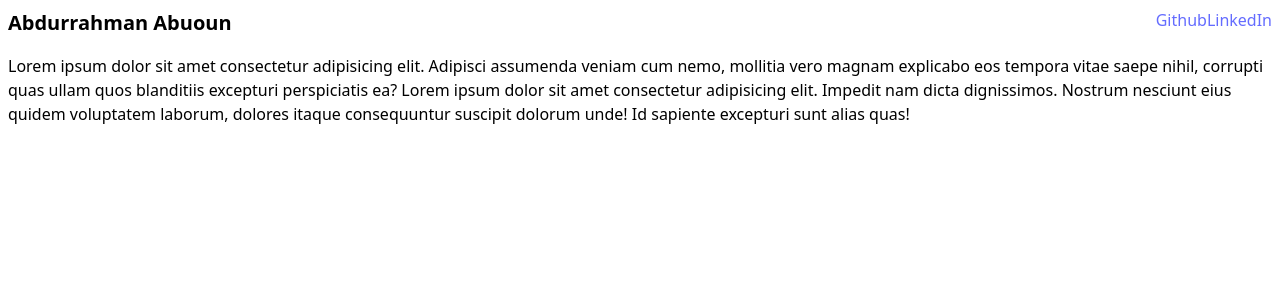
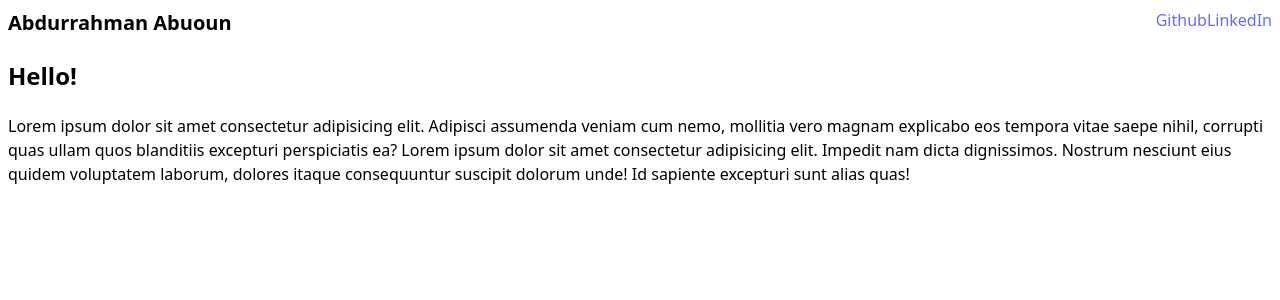
Before and after one commit to abdurman1/myportfolio, a React (Vite) app: page / in a window 1280 px wide. Shown: the top 300 px of the page. Built offline with nearby package versions, Linux system fonts and the light colour scheme.

Commit message:
May 16, 2025, 1:09 PM

```diff
--- a/src/App.jsx
+++ b/src/App.jsx
@@ -17,6 +17,7 @@ function App() {
       </div>
 
       <div>
+        <h2>Hello!</h2>
         <p>Lorem ipsum dolor sit amet consectetur adipisicing elit. Adipisci assumenda veniam cum nemo, mollitia vero magnam explicabo eos tempora vitae saepe nihil, corrupti quas ullam quos blanditiis excepturi perspiciatis ea? Lorem ipsum dolor sit amet consectetur adipisicing elit. Impedit nam dicta dignissimos. Nostrum nesciunt eius quidem voluptatem laborum, dolores itaque consequuntur suscipit dolorum unde! Id sapiente excepturi sunt alias quas!</p>
       </div>
     </>
```
